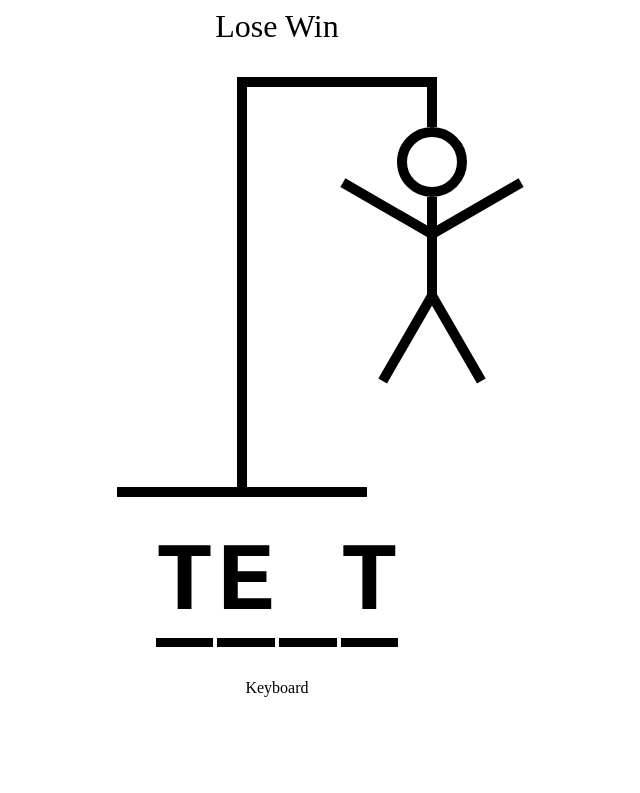
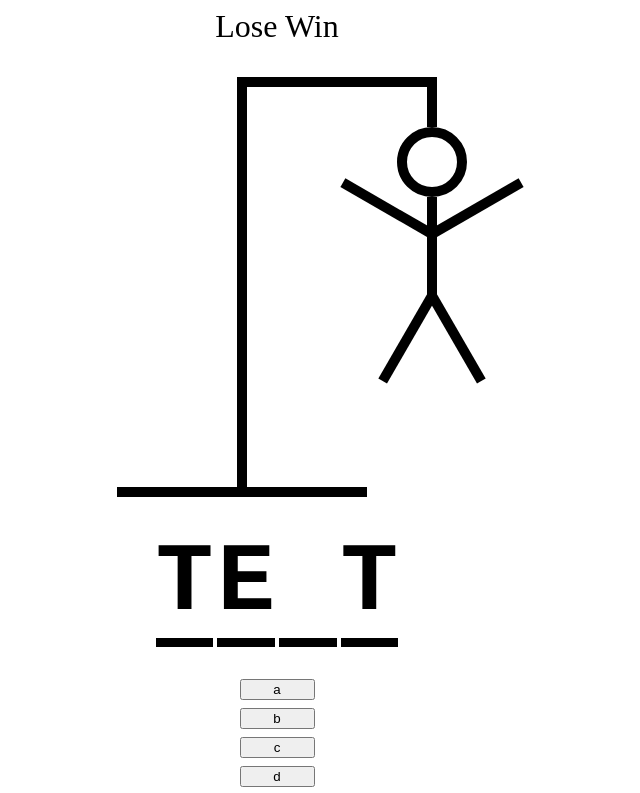
Before and after one commit to dominicmena/Typescript-Hangman, a React (Vite) app: page / in a window 1280 px wide. Shown: the top 793 px of the page, without its empty margins (363-1003 px from the left). Built offline with nearby package versions, Linux system fonts and the light colour scheme.

Commit message:
successfully mapping over keys and rendering buttons

```diff
--- a/src/HangmanWord.tsx
+++ b/src/HangmanWord.tsx
@@ -18,6 +18,7 @@
       {word.split("").map((letter, index) => (
         <span style={{ borderBottom: ".1em solid black" }}>
           <span
+          key={index}
             style={{
               visibility: guessedLetters.includes(letter)
                 ? "visible"
--- a/src/Keyboard.tsx
+++ b/src/Keyboard.tsx
@@ -1,9 +1,52 @@
-import React from 'react'
+import React from "react";
+
+const KEYS = [
+  "a",
+  "b",
+  "c",
+  "d",
+  "e",
+  "f",
+  "g",
+  "h",
+  "i",
+  "j",
+  "k",
+  "l",
+  "m",
+  "n",
+  "o",
+  "p",
+  "q",
+  "r",
+  "s",
+  "t",
+  "u",
+  "v",
+  "w",
+  "x",
+  "y",
+  "z",
+];
 
 function Keyboard() {
   return (
-    <div>Keyboard</div>
-  )
+    <div
+      style={{
+        display: "grid",
+        gridTemplateColumns: "repeat(auto-fit, minmax(75px, 1fr)",
+        gap: ".5rem",
+      }}
+    >
+        {KEYS.map(key => {
+            return (
+                <button key={key}>{key}</button>
+            )
+        }
+
+        )}
+    </div>
+  );
 }
 
-export default Keyboard
+export default Keyboard;
```
